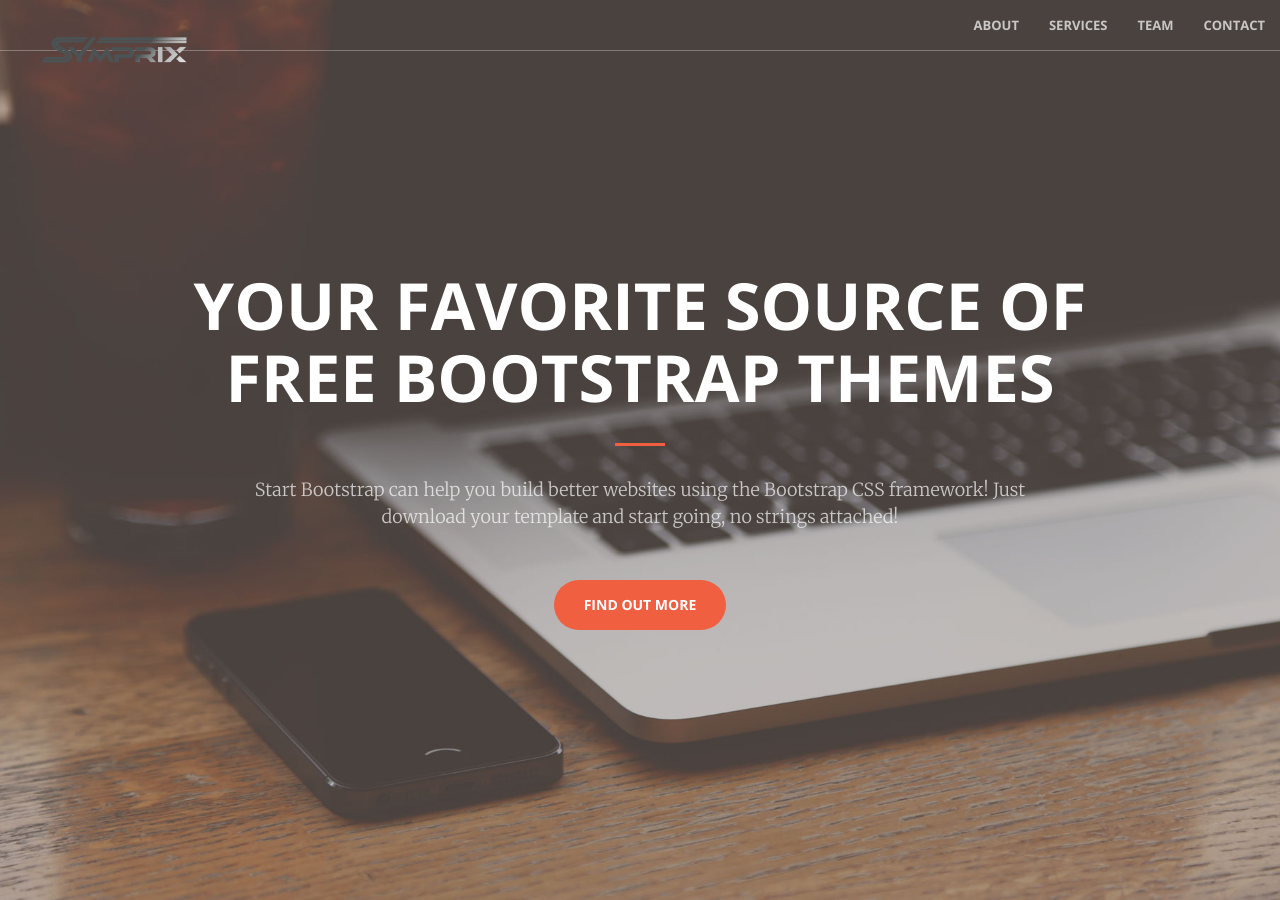
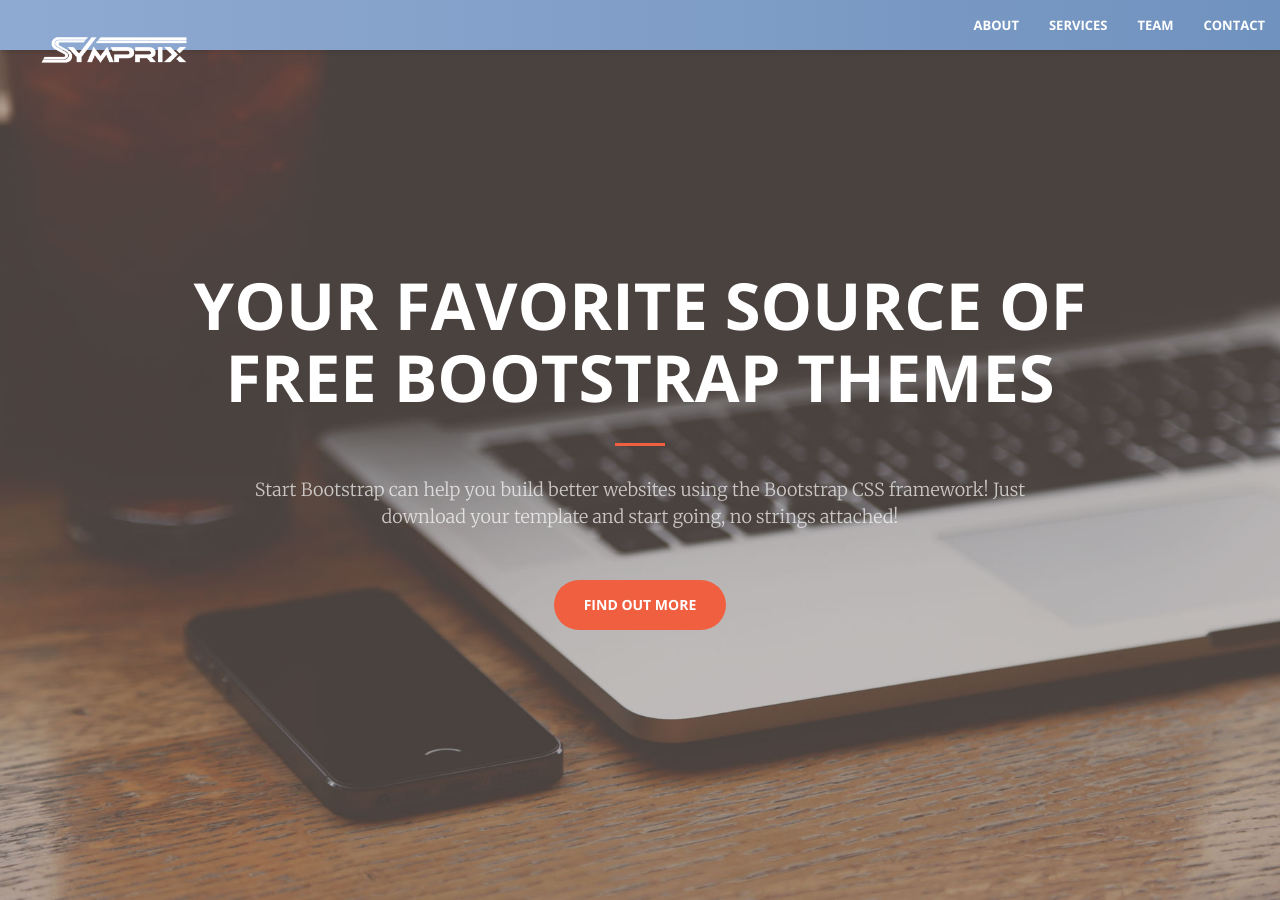
Before and after one commit to CD-Symprix/symprix, a Jekyll site: the page built from index.html, in a window 1280 px wide and 900 px high. Built offline with Jekyll 4.4.1, drawn with Linux system fonts in a browser that asks for light colours.

Commit message:
Update nav.html

```diff
--- a/_includes/nav.html
+++ b/_includes/nav.html
@@ -1,4 +1,4 @@
-<nav id="mainNav" class="navbar navbar-default navbar-fixed-top">
+<nav id="mainNav" class="navbar navbar-default navbar-fixed-top navbar-custom">
     <div class="container-fluid">
         <!-- Brand and toggle get grouped for better mobile display -->
         <div class="navbar-header">
```
